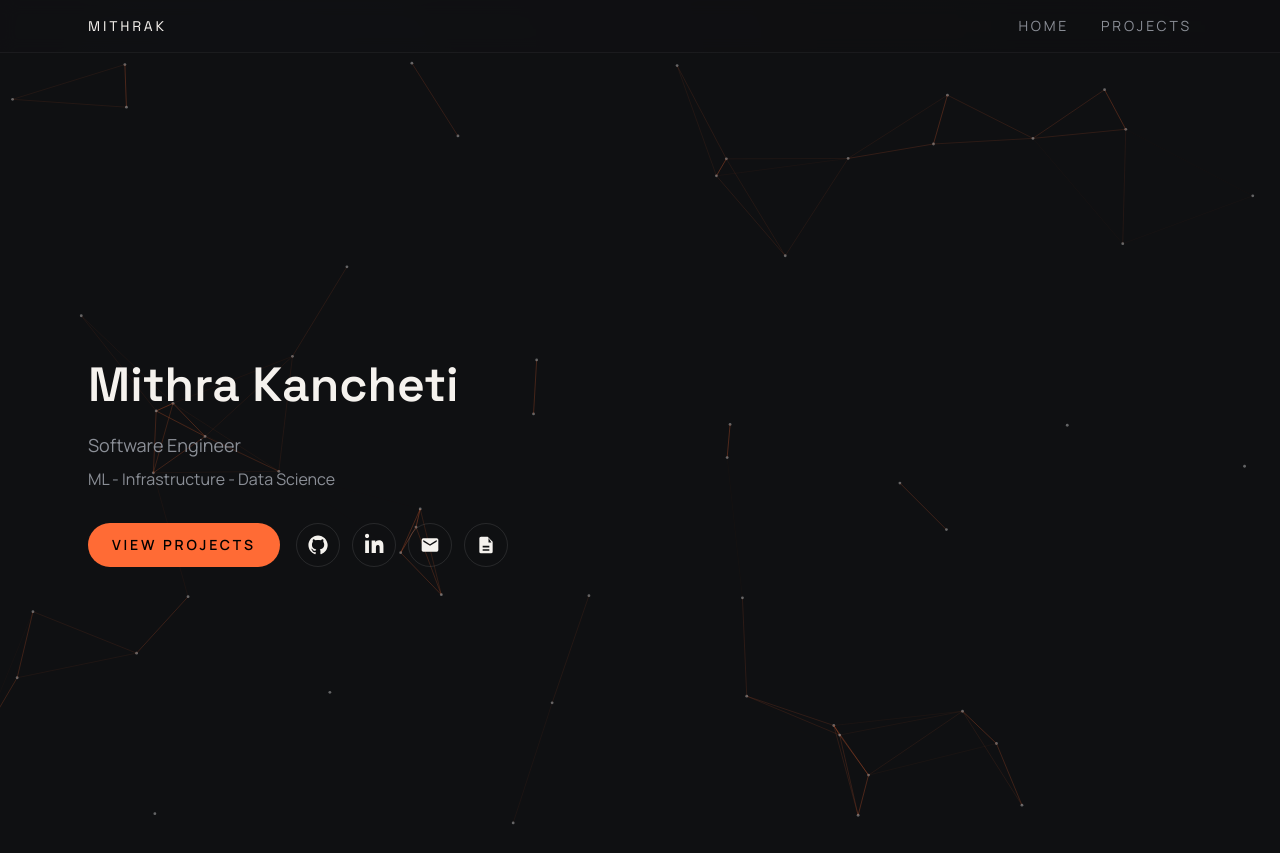
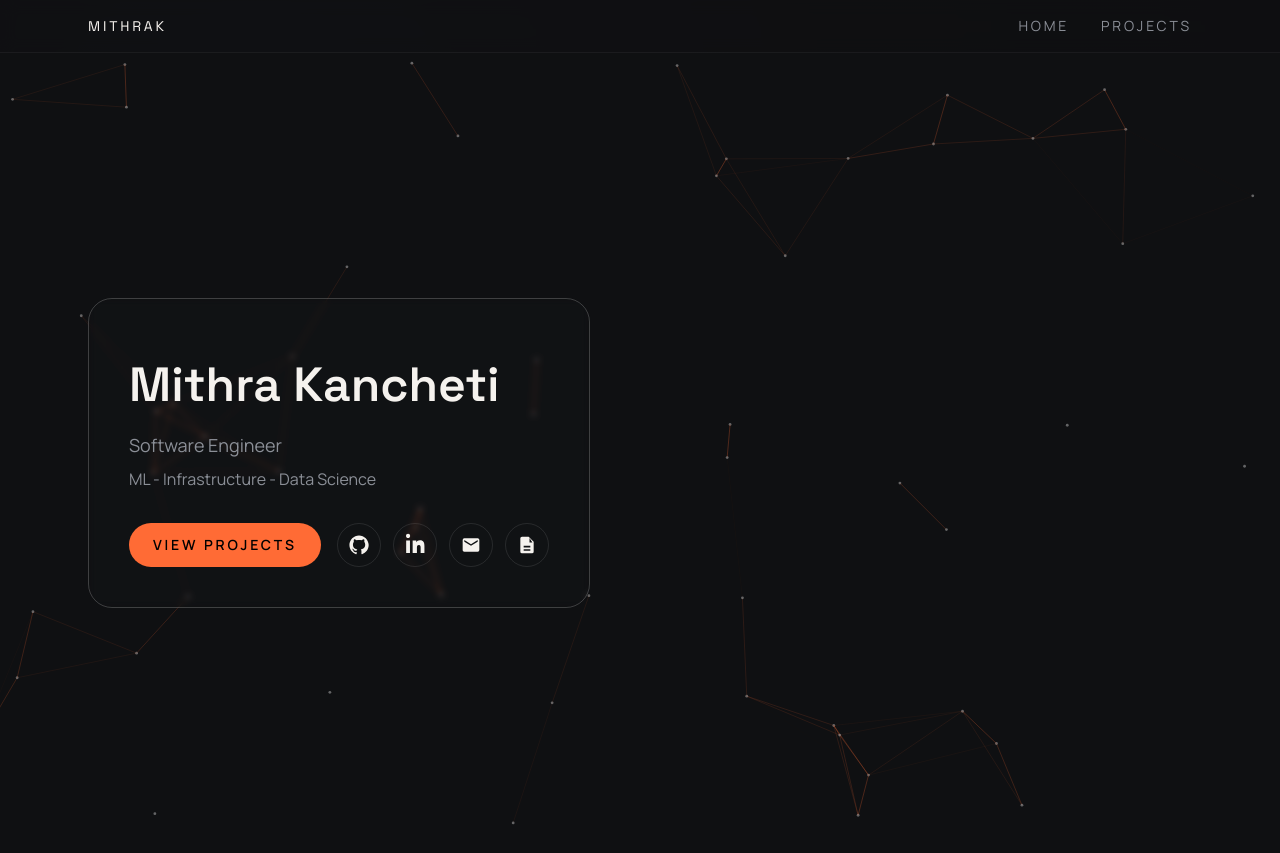
Before and after one commit to mitkan191003/personal-site, a Next.js app: page / in a window 1280 px wide. Built offline with nearby package versions, Linux system fonts and the light colour scheme.

Commit message:
Add glass card

```diff
--- a/src/app/globals.css
+++ b/src/app/globals.css
@@ -7,6 +7,10 @@
   --color-secondary: #ff6b35;
   --color-text: #f5f2ee;
   --color-muted: #8b8f97;
+  --glass-border: rgba(255, 255, 255, 0.2);
+  --glass-shadow: 0 20px 60px rgba(0, 0, 0, 0.3);
+  --glass-blur: 3px;
+  --glass-brightness: 1.1;
 }
 
 @theme inline {
@@ -24,3 +28,9 @@ body {
 .font-display {
   font-family: var(--font-display), sans-serif;
 }
+
+.glass-card {
+  border: 1px solid var(--glass-border);
+  /* box-shadow: var(--glass-shadow); */
+  backdrop-filter: blur(var(--glass-blur)) brightness(var(--glass-brightness));
+}
--- a/src/app/page.tsx
+++ b/src/app/page.tsx
@@ -6,7 +6,7 @@ export default function Home() {
       <NetworkBackground />
       <main className="relative z-10 flex min-h-screen flex-col">
         <div className="mx-auto flex w-full max-w-6xl flex-1 flex-col justify-center gap-10 px-6 py-16 sm:py-24 lg:flex-row lg:items-center lg:justify-between">
-          <section className="max-w-xl">
+          <section className="glass-card max-w-xl rounded-3xl p-8 sm:p-10">
             <h1 className="mt-4 font-display text-4xl font-semibold leading-tight sm:text-5xl">
               Mithra Kancheti
             </h1>
```
